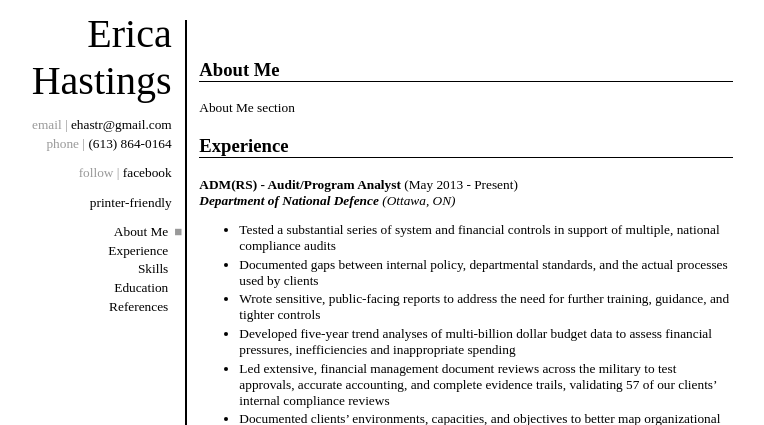
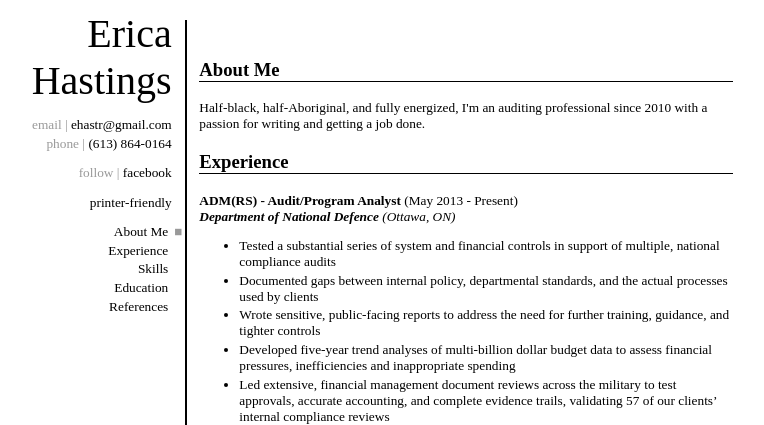
Before and after one commit to ehastr/eHastings, a PHP site: page / in a window 1280 px wide. Shown: the top 425 px of the page, without its empty margins (284-1048 px from the left). Run offline with PHP 8.4, Linux system fonts and the light colour scheme; some libraries are stand-ins or nearby versions.

Commit message:
Quick change to my About Me.

```diff
--- a/index.php
+++ b/index.php
@@ -76,7 +76,7 @@
     <article id="content">
     <section id="aboutme">
       <h1>About Me</h1>
-      <p>About Me section</p>
+      <p>Half-black, half-Aboriginal, and fully energized, I'm an auditing professional since 2010 with a passion for writing and getting a job done.</p>
     </section>
     <section id="experience">
     <h1>Experience</h1>
```
